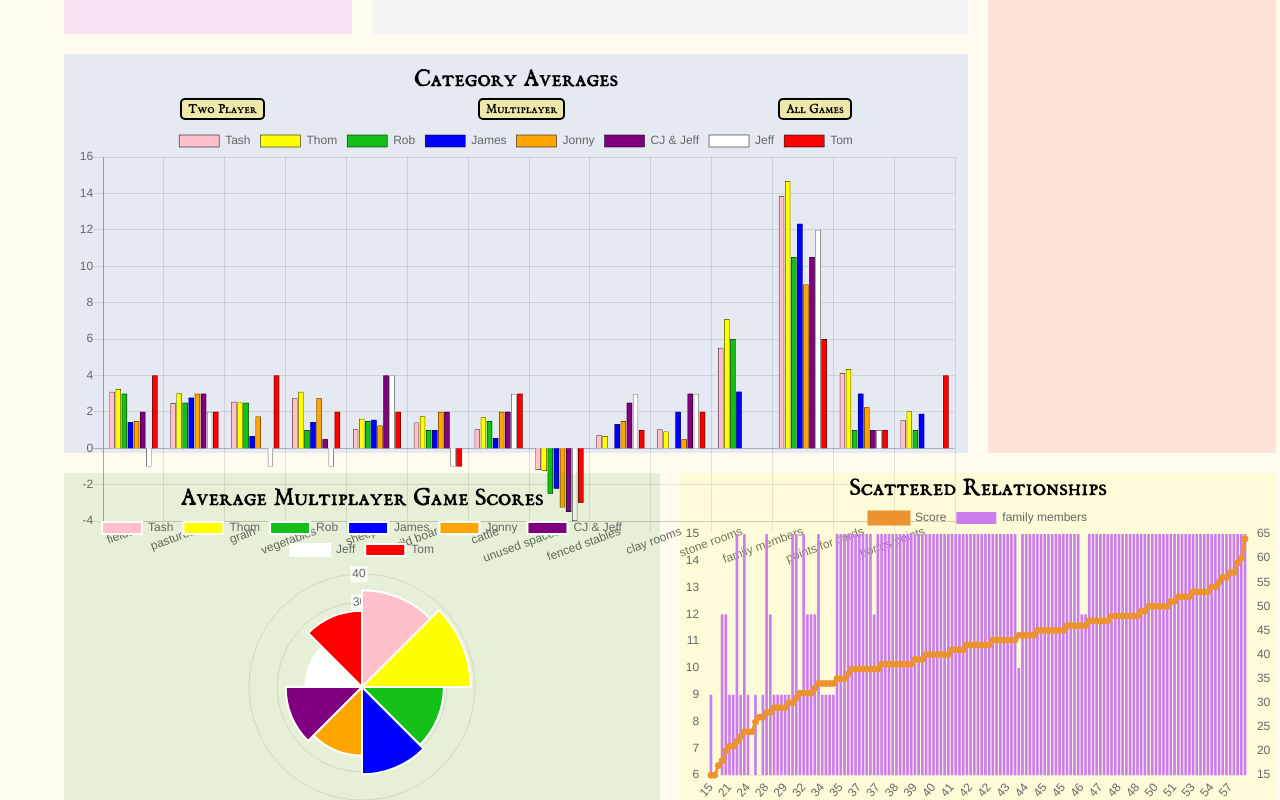
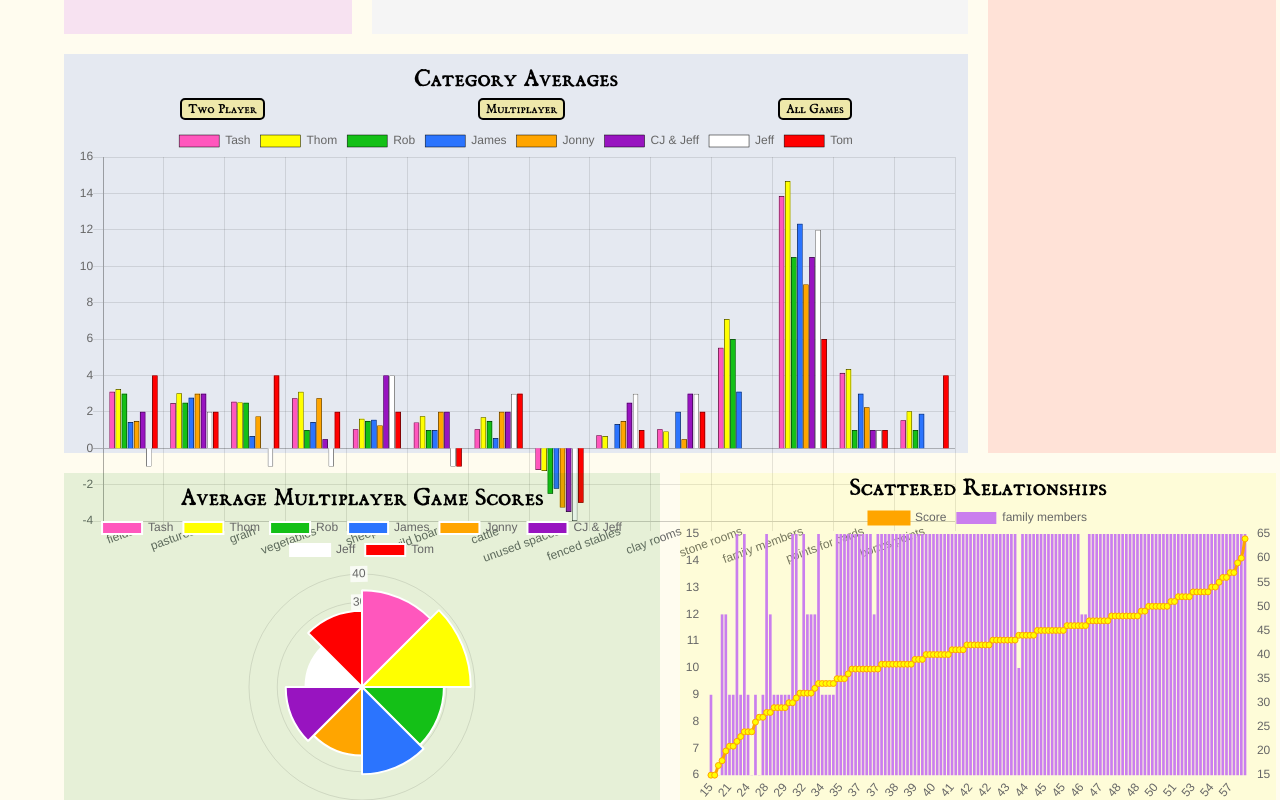
Before and after one commit to njblore/board-game-stats, a React (Create React App) app: page / in a window 1280 px wide. Shown: the part 2040-2840 px from the top of the page. Built offline with nearby package versions, Linux system fonts and the light colour scheme.

Commit message:
feat: styling and colors

```diff
--- a/src/Components/CategoryAverages.jsx
+++ b/src/Components/CategoryAverages.jsx
@@ -55,12 +55,12 @@ const CategoryAverage = props => {
     return Object.values(averages[name]);
   };
   const colours = [
-    'pink',
+    '#ff57bd',
     'yellow',
     '#14c017',
-    'blue',
+    '#2b74fe',
     'orange',
-    'purple',
+    '#9814c0',
     'white',
     'red',
   ];
--- a/src/Components/FinalScoresBar.jsx
+++ b/src/Components/FinalScoresBar.jsx
@@ -29,7 +29,16 @@ const FinalScoresBar = props => {
 
     return acc;
   }, blankScores);
-  const colours = ['#8d6fef', '#ff57bd', '#19da1c'];
+  const colours = [
+    '#8d6fef',
+    '#ff57bd',
+    '#19da1c',
+    '#2b74fe',
+    'orange',
+    '#9814c0',
+    'white',
+    'red',
+  ];
   const sets = players.map((player, i) => {
     return {
       label: player,
--- a/src/Components/MultiplayerRadial.jsx
+++ b/src/Components/MultiplayerRadial.jsx
@@ -25,12 +25,12 @@ const MultiplayerRadial = props => {
       {
         data: Object.values(playerAverages),
         backgroundColor: [
-          'pink',
+          '#ff57bd',
           'yellow',
           '#14c017',
-          'blue',
+          '#2b74fe',
           'orange',
-          'purple',
+          '#9814c0',
           'white',
           'red',
         ],
--- a/src/Components/ScatterRelationships.jsx
+++ b/src/Components/ScatterRelationships.jsx
@@ -82,12 +82,12 @@ const ScatterRelationships = props => {
           .sort((a, b) => (a.x > b.x ? 1 : -1))
           .map(score => score.x),
         fill: false,
-        borderColor: '#EC932F',
-        backgroundColor: '#EC932F',
-        pointBorderColor: '#EC932F',
-        pointBackgroundColor: '#EC932F',
-        pointHoverBackgroundColor: '#EC932F',
-        pointHoverBorderColor: '#EC932F',
+        borderColor: 'orange',
+        backgroundColor: 'yellow',
+        pointBorderColor: 'orange',
+        pointBackgroundColor: 'yellow',
+        pointHoverBackgroundColor: 'limegreen',
+        pointHoverBorderColor: 'green',
         yAxisID: 'y-axis-2',
       },
       {
```
